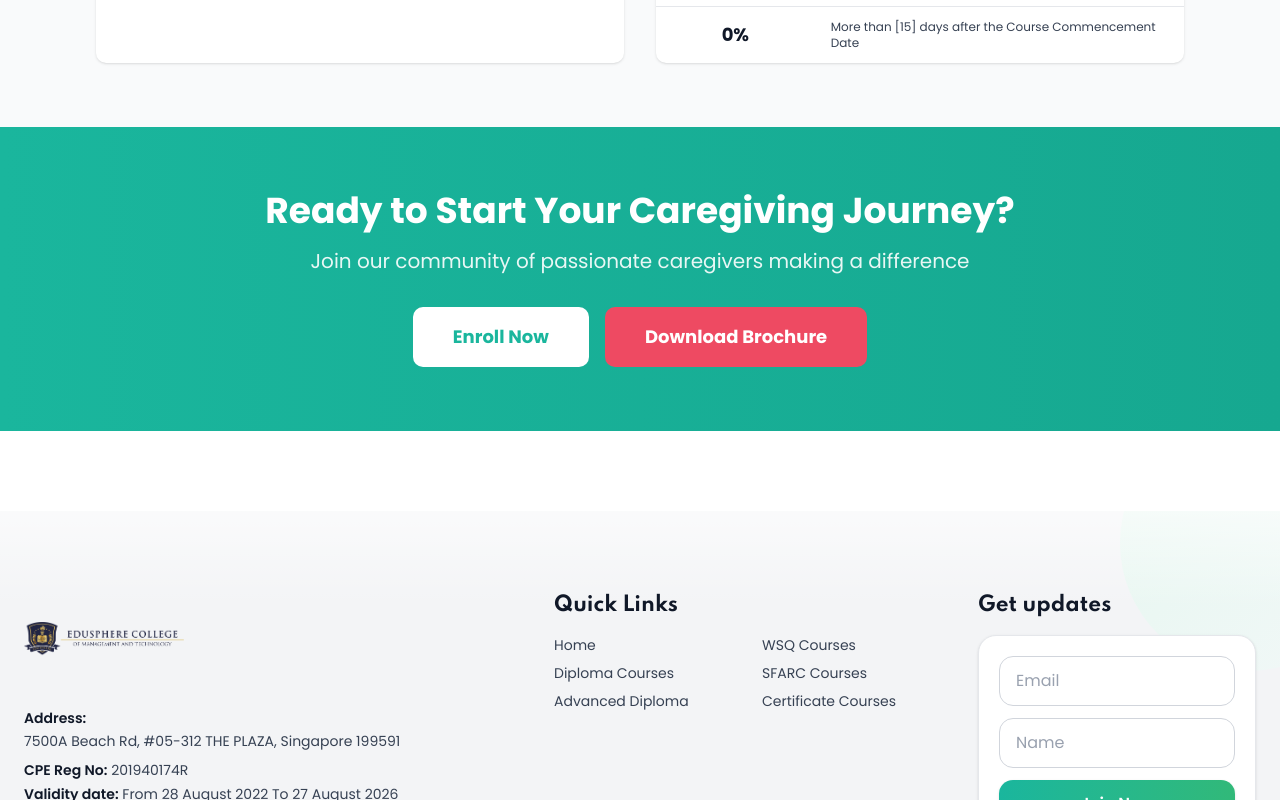
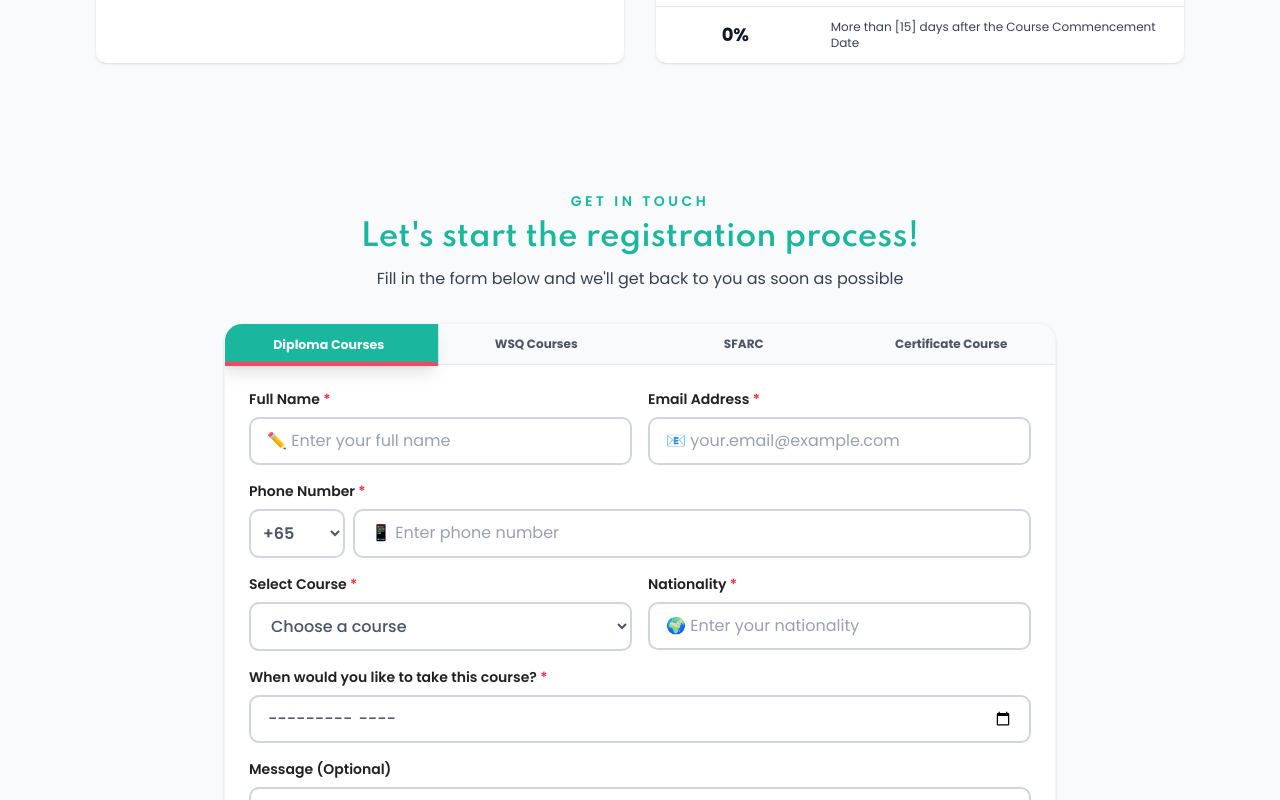
Before and after one commit to techecmt/ecmt-nextjs-frontend, a Next.js app: page /diploma-in-caregiving in a window 1280 px wide. Shown: the part 2940-3740 px from the top of the page. Built offline with nearby package versions, Linux system fonts and the light colour scheme.

Commit message:
fixes on Footer

```diff
--- a/app/api/places/edusphere/route.ts
+++ b/app/api/places/edusphere/route.ts
@@ -48,20 +48,27 @@ export async function GET() {
     const detailsRes = await fetch(detailsUrl.toString());
     const detailsData = await detailsRes.json();
 
-    if (detailsData.status !== "OK" || !detailsData.result) {
-      return NextResponse.json({ error: "Details not available", meta: detailsData }, { status: 502 });
+    if (detailsData.status !== "OK") {
+      // Forward the error from Google API for better debugging
+      return NextResponse.json(
+        {
+          error: `Google API Error: ${detailsData.status}`,
+          details: detailsData.error_message || "No additional details provided.",
+        },
+        { status: 400 }
+      );
     }
 
-    const r = detailsData.result;
+    const { name, rating, user_ratings_total, reviews = [] } = detailsData.result;
     const payload = {
-      name: r.name,
-      address: r.formatted_address,
-      location: r.geometry?.location ?? null,
-      rating: r.rating ?? null,
-      userRatingsTotal: r.user_ratings_total ?? 0,
-      mapUrl: r.url ?? null,
+      name,
+      address: detailsData.result.formatted_address,
+      location: detailsData.result.geometry?.location ?? null,
+      rating: rating ?? null,
+      userRatingsTotal: user_ratings_total ?? 0,
+      mapUrl: detailsData.result.url ?? null,
       // Trim and normalize reviews to a compact shape
-      reviews: (r.reviews || []).slice(0, 5).map((rev: any) => ({
+      reviews: reviews.slice(0, 5).map((rev: any) => ({
         authorName: rev.author_name,
         profilePhotoUrl: rev.profile_photo_url,
         rating: rev.rating,
--- a/app/components/contactform.tsx
+++ b/app/components/contactform.tsx
@@ -153,8 +153,8 @@ export default function ContactForm() {
           <p className="text-xs md:text-sm uppercase tracking-[0.25em] text-[#1AB69D] font-semibold mb-2">
             Get in Touch
           </p>
-          <h2 className="text-2xl md:text-3xl font-semibold text-[#1AB69D] font-poppins mb-3">
-            Enroll Now
+          <h2 className="text-2xl md:text-3xl font-semibold text-[#1AB69D] font-spartan mb-3">
+            Let's start the registration process!
           </h2>
           <p className="text-sm md:text-base text-gray-700 max-w-2xl mx-auto">
             Fill in the form below and we'll get back to you as soon as
--- a/app/components/footer.tsx
+++ b/app/components/footer.tsx
@@ -33,11 +33,11 @@ export default function Footer() {
             <p className="text-sm text-gray-700 mt-1"><span className="font-semibold text-gray-900">Validity date:</span> From 28 August 2022 To 27 August 2026</p>
 
             <div className="mt-4 flex items-center gap-2.5">
-              <a aria-label="facebook" className="h-10 px-3.5 rounded-full border border-gray-300 bg-white hover:bg-gray-100 inline-flex items-center gap-2 text-[#4267B2] transition-colors" href="#"><FaFacebookF /><span className="hidden sm:inline text-xs font-medium text-gray-700">Facebook</span></a>
-              <a aria-label="instagram" className="h-10 px-3.5 rounded-full border border-gray-300 bg-white hover:bg-gray-100 inline-flex items-center gap-2 text-pink-600 transition-colors" href="#"><FaInstagram /><span className="hidden sm:inline text-xs font-medium text-gray-700">Instagram</span></a>
-              <a aria-label="tiktok" className="h-10 px-3.5 rounded-full border border-gray-300 bg-white hover:bg-gray-100 inline-flex items-center gap-2 text-gray-900 transition-colors" href="#"><SiTiktok /><span className="hidden sm:inline text-xs font-medium text-gray-700">TikTok</span></a>
-              <a aria-label="linkedin" className="h-10 px-3.5 rounded-full border border-gray-300 bg-white hover:bg-gray-100 inline-flex items-center gap-2 text-sky-700 transition-colors" href="#"><FaLinkedinIn /><span className="hidden sm:inline text-xs font-medium text-gray-700">LinkedIn</span></a>
-              <a aria-label="youtube" className="h-10 px-3.5 rounded-full border border-gray-300 bg-white hover:bg-gray-100 inline-flex items-center gap-2 text-red-600 transition-colors" href="#"><FaYoutube /><span className="hidden sm:inline text-xs font-medium text-gray-700">YouTube</span></a>
+              <a aria-label="facebook" target="_blank" rel="noopener noreferrer" className="h-10 px-3.5 rounded-full border border-gray-300 bg-white hover:bg-gray-100 inline-flex items-center gap-2 text-[#4267B2] transition-colors" href="https://www.facebook.com/profile.php?id=100057478838505"><FaFacebookF /><span className="hidden sm:inline text-xs font-medium text-gray-700">Facebook</span></a>
+              <a aria-label="instagram" target="_blank" rel="noopener noreferrer" className="h-10 px-3.5 rounded-full border border-gray-300 bg-white hover:bg-gray-100 inline-flex items-center gap-2 text-pink-600 transition-colors" href="https://www.instagram.com/eduspherecollege/"><FaInstagram /><span className="hidden sm:inline text-xs font-medium text-gray-700">Instagram</span></a>
+              <a aria-label="tiktok" target="_blank" rel="noopener noreferrer" className="h-10 px-3.5 rounded-full border border-gray-300 bg-white hover:bg-gray-100 inline-flex items-center gap-2 text-gray-900 transition-colors" href="https://www.tiktok.com/@eduspherecollege_sg"><SiTiktok /><span className="hidden sm:inline text-xs font-medium text-gray-700">TikTok</span></a>
+              <a aria-label="linkedin" target="_blank" rel="noopener noreferrer" className="h-10 px-3.5 rounded-full border border-gray-300 bg-white hover:bg-gray-100 inline-flex items-center gap-2 text-sky-700 transition-colors" href="https://www.linkedin.com/company/edusphere-college-of-management-and-technology-pte-ltd/"><FaLinkedinIn /><span className="hidden sm:inline text-xs font-medium text-gray-700">LinkedIn</span></a>
+              <a aria-label="youtube" target="_blank" rel="noopener noreferrer" className="h-10 px-3.5 rounded-full border border-gray-300 bg-white hover:bg-gray-100 inline-flex items-center gap-2 text-red-600 transition-colors" href="https://www.youtube.com/@EdusphereCollegeSG"><FaYoutube /><span className="hidden sm:inline text-xs font-medium text-gray-700">YouTube</span></a>
             </div>
           </div>
 
--- a/app/diploma-in-caregiving/page.tsx
+++ b/app/diploma-in-caregiving/page.tsx
@@ -1,3 +1,4 @@
+import ContactForm from "../components/contactform";
 import Image from "next/image";
 
 export default function DiplomaInCaregiving() {
@@ -333,31 +334,7 @@ export default function DiplomaInCaregiving() {
         </div>
       </section>
 
-      {/* CTA Section */}
-      <section id="register" className="py-12 md:py-16 bg-gradient-to-r from-[#1AB69D] to-[#16a890] text-white">
-        <div className="container mx-auto px-4 md:px-8 text-center">
-          <h2 className="text-3xl md:text-4xl font-bold mb-4">
-            Ready to Start Your Caregiving Journey?
-          </h2>
-          <p className="text-xl mb-8 text-white/90">
-            Join our community of passionate caregivers making a difference
-          </p>
-          <div className="flex flex-wrap gap-4 justify-center">
-            <a
-              href="/#contact"
-              className="bg-white text-[#1AB69D] px-10 py-4 rounded-lg font-bold hover:bg-gray-100 transition-all hover:shadow-xl hover:scale-105 active:scale-95 text-lg"
-            >
-              Enroll Now
-            </a>
-            <a
-              href="#brochure"
-              className="bg-[#EE4A62] text-white px-10 py-4 rounded-lg font-bold hover:bg-[#d63e52] transition-all hover:shadow-xl hover:scale-105 active:scale-95 text-lg"
-            >
-              Download Brochure
-            </a>
-          </div>
-        </div>
-      </section>
+      <ContactForm />
     </main>
   );
 }
```
